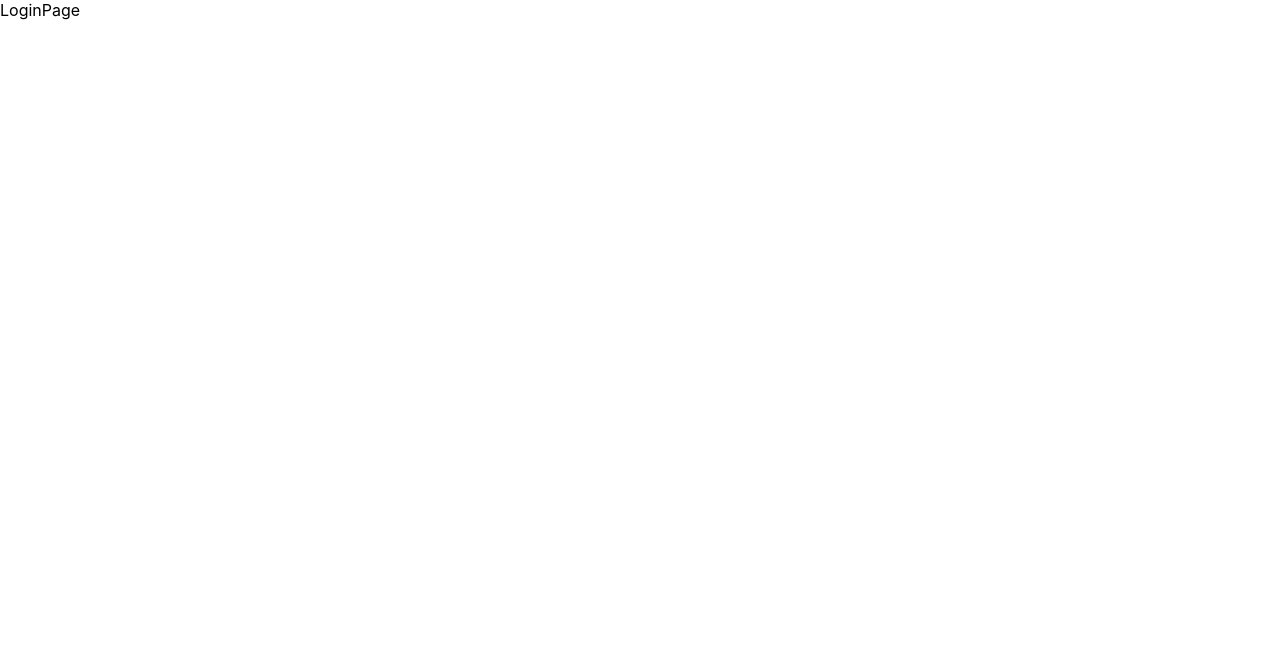
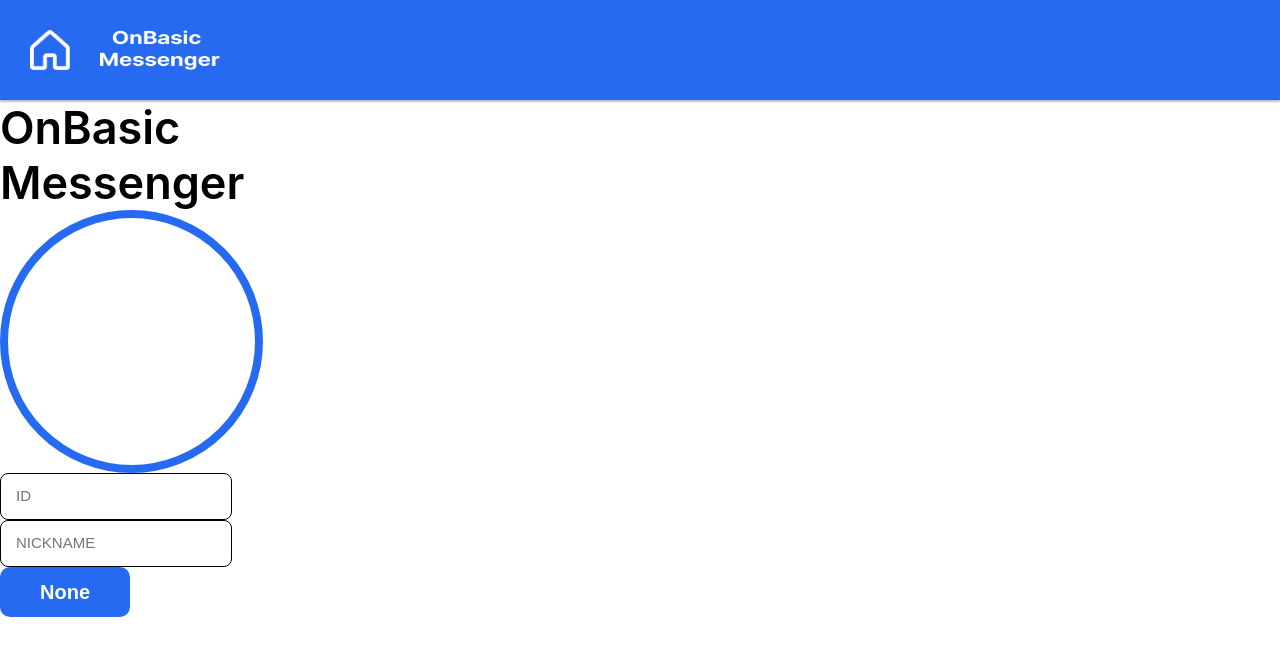
Before and after one commit to On-Basic/OnBasic_Messenger, a React (Create React App) app: page / in a window 1280 px wide. Shown: the top 656 px of the page. Built offline with nearby package versions, Linux system fonts and the light colour scheme.

Commit message:
Add: input 입력창 컴포넌트 추가, 로그인 페이지 UI 레이아웃 구현

```diff
--- a/src/Assets/Images/index.js
+++ b/src/Assets/Images/index.js
@@ -1,2 +1,2 @@
-export {default as HeaderLOGO} from 'Assets/Images/OnBasicLogoHeader.png';
-export {default as MainLOGO} from 'Assets/Images/OnBasicLogoMain.png';
+export { default as HeaderLOGO } from 'Assets/Images/OnBasicLogoHeader.png';
+export { default as MainLOGO } from 'Assets/Images/OnBasicLogoMain.png';
--- a/src/Components/common/Header.jsx
+++ b/src/Components/common/Header.jsx
@@ -3,7 +3,6 @@ import styled from 'styled-components';
 import { PALLETS } from 'Styles/theme';
 import { HeaderLOGO } from 'Assets/Images/index';
 import { HomeLOGO } from 'Assets/Icons/index';
-
 
 const Header = () => {
   return (
@@ -13,8 +12,8 @@ const Header = () => {
         <Logo src={HeaderLOGO} />
       </Wrapper>
     </HeaderContainer>
-  )
-}
+  );
+};
 
 export default Header;
 
--- /dev/null
+++ b/src/Components/common/Input.jsx
@@ -0,0 +1,44 @@
+import styled from 'styled-components';
+import { PALLETS } from 'Styles/theme';
+import { forwardRef } from 'react';
+
+export const Input = forwardRef(
+  ({ width, placeholder, type = 'text', desc, ...props }, ref) => {
+    return (
+      <Container>
+        <Inputspace
+          ref={ref}
+          type={type}
+          width={width}
+          placeholder={placeholder}
+          {...props}
+        />
+        <Desc display={desc}>{desc}</Desc>
+      </Container>
+    );
+  }
+);
+
+const Container = styled.div`
+  display: flex;
+  width: 100%;
+  align-items: center;
+  flex-wrap: no-wrap;
+`;
+
+const Inputspace = styled.input`
+  width: ${(props) => props.width || '100%'};
+  border: 1px solid ${PALLETS.GRAYY};
+  border-radius: 8px;
+  padding: 0 15px;
+  height: 45px;
+  &::placeholder {
+    color: ${PALLETS.GRAY};
+    font-size: 15px;
+  }
+`;
+
+const Desc = styled.span`
+  display: ${(props) => props.display || 'none'};
+  margin-left: 10px;
+`;
--- a/src/Pages/LoginPage.jsx
+++ b/src/Pages/LoginPage.jsx
@@ -1,9 +1,56 @@
-import React from 'react'
+import React from 'react';
+import { Input } from 'Components/common/Input';
+import Button from 'Components/common/Button';
+import Header from 'Components/common/Header';
+import { PALLETS } from 'Styles/theme';
+import styled from 'styled-components';
 
 const LoginPage = () => {
   return (
-    <div>LoginPage</div>
-  )
-}
+    <Container>
+      <Header />
+      <LoginWrapper>
+        <LoginTitle>
+          <span>OnBasic</span>
+          <br />
+          <span>Messenger</span>
+        </LoginTitle>
+        <SetImage></SetImage>
+        <Input id={'-input'} width="200px" placeholder={'ID'} value={''} />
+        <Input
+          id={'-input'}
+          width="200px"
+          placeholder={'NICKNAME'}
+          value={''}
+        />
+        <Button
+          width={'495px'}
+          height={'100px'}
+          fontSize={'20px'}
+          backgroundcolor={PALLETS.BLUE}
+          color={'#000000'}
+        />
+      </LoginWrapper>
+    </Container>
+  );
+};
 
-export default LoginPage
+export default LoginPage;
+
+const Container = styled.div`
+  width: 100%;
+`;
+
+const LoginWrapper = styled.div``;
+
+const LoginTitle = styled.div`
+  font-size: 45px;
+  font-weight: 600;
+`;
+
+const SetImage = styled.div`
+  width: 247px;
+  height: 247px;
+  border: 8px solid ${PALLETS.BLUE};
+  border-radius: 50%;
+`;
```
Also changed, not shown: public/data/userData.js (added, +14 -0 lines), src/Assets/Icons/index.js (+5 -5 lines), src/Pages/loginPage.scss (added), 1 other file (tests, documents, lock files or other folders).
